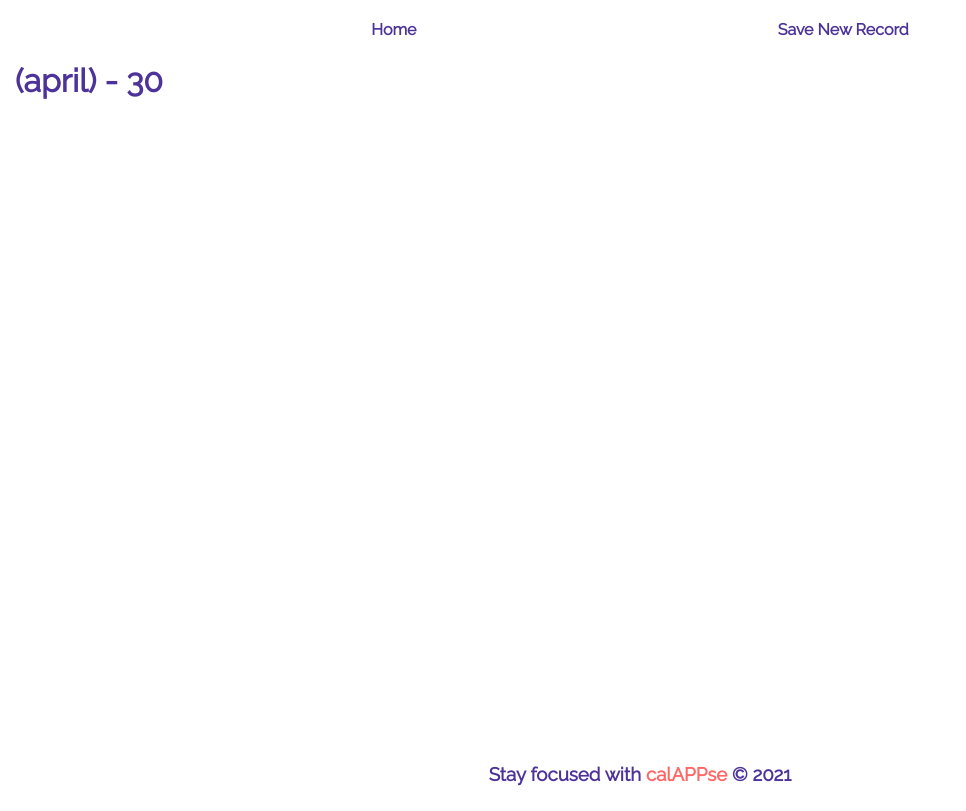
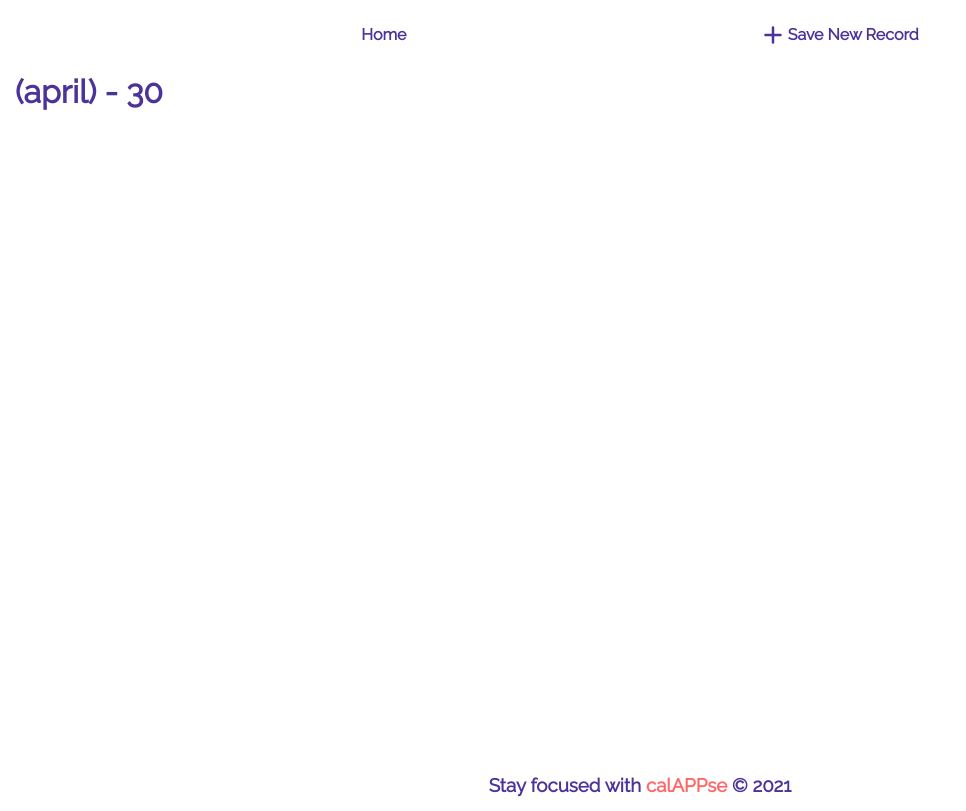
Before and after one commit to HristomirAsenov/calAPPse, a Next.js app: page /months/april in a window 1280 px wide. Shown: the whole page, without its empty margins (0-966 px from the left). Built offline with nearby package versions, Linux system fonts and the light colour scheme.

Commit message:
add optional prefix on each navlink

```diff
--- a/components/layout/main-header/navigation/navigation-constants.js
+++ b/components/layout/main-header/navigation/navigation-constants.js
@@ -6,5 +6,10 @@ export const MAIN_LINKS = [
     {
         name: 'Save New Record',
         href: '/save-record',
+        prefix: () => (
+            <svg xmlns="http://www.w3.org/2000/svg" fill="none" viewBox="0 0 24 24" stroke="currentColor">
+                <path strokeLinecap="round" strokeLinejoin="round" strokeWidth={ 2 } d="M12 6v6m0 0v6m0-6h6m-6 0H6" />
+            </svg>
+        )
     },
 ];
--- a/components/layout/main-header/navigation/navigation-list/navigation-list-item/navigation-list-item.js
+++ b/components/layout/main-header/navigation/navigation-list/navigation-list-item/navigation-list-item.js
@@ -5,10 +5,16 @@ import classes from './navigation-list-item.module.scss';
 const NavigationListItem = ({
     name,
     href,
+    prefix,
 }) => (
     <li className={ classes['navigation-list-item'] }>
         <Link href={ href }>
-            { name }
+            <a>
+                { prefix && prefix() }
+                <span>
+                    { name }
+                </span>
+            </a>
         </Link>
     </li>
 );
--- a/components/layout/main-header/navigation/navigation-list/navigation-list-item/navigation-list-item.module.scss
+++ b/components/layout/main-header/navigation/navigation-list/navigation-list-item/navigation-list-item.module.scss
@@ -4,13 +4,20 @@
 
     a {
         text-decoration: none;
-        display: block;
+        display: flex;
         width: 100%;
         height: 100%;
         padding: 5px;
         border-bottom: 3px solid transparent;
         font-weight: bold;
 
+        line-height: 30px;
+        vertical-align: middle;
+
+        svg {
+            width: 30px;
+        }
+
         &:hover {
             border-bottom: 3px solid $red-600;
         }
--- a/components/layout/main-header/navigation/navigation-list/navigation-list.js
+++ b/components/layout/main-header/navigation/navigation-list/navigation-list.js
@@ -5,13 +5,12 @@ import classes from './navigation-list.module.scss';
 const NavigationList = ({
     links,
 }) => (
-    <ul className={classes['navigation-list']}>
+    <ul className={ classes['navigation-list'] }>
         {
-            links.map(({ name, href }) => (
+            links.map((navLink) => (
                 <NavigationListItem
-                    name={name}
-                    href={href}
-                    key={ href }
+                    name={ navLink.name }
+                    { ...navLink }
                 />)
             )
         }
```
